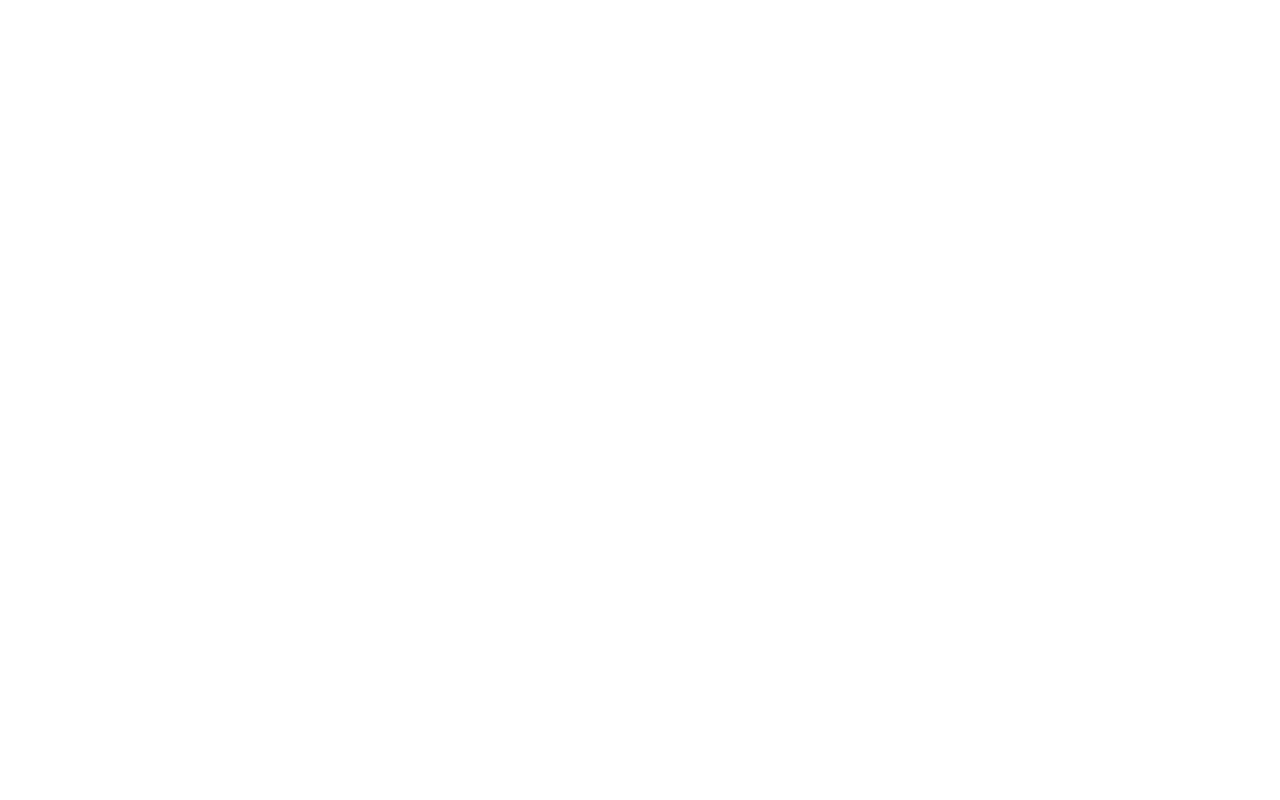
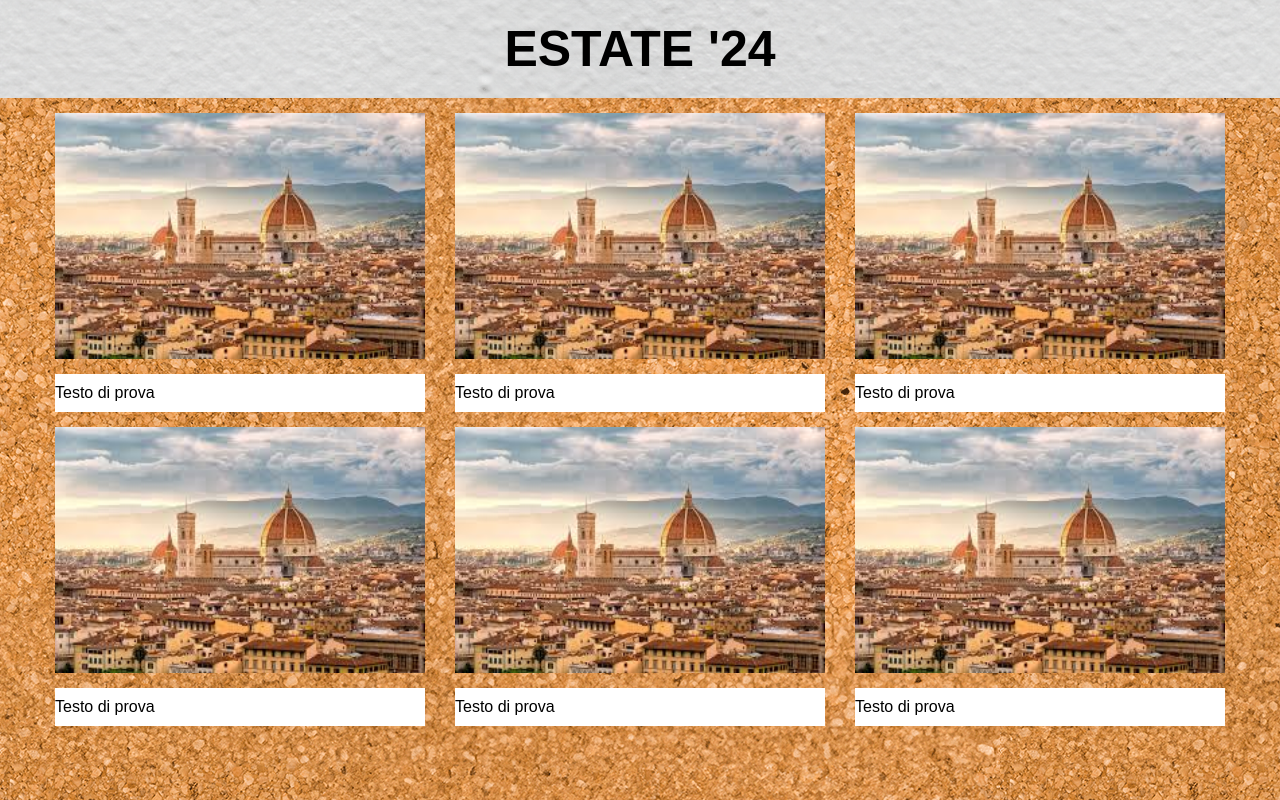
Before and after one commit to EnricoGenovese/js-photo-blog, a plain HTML site: page index.html in a window 1280 px wide. Drawn offline with nearby package versions, Linux system fonts and the light colour scheme; a web font is replaced by a local one.

Commit message:
add HTML structure; add css styling and responsive;  add card animation;

```diff
--- a/css/style.css
+++ b/css/style.css
@@ -4,3 +4,94 @@
     padding: 0;
     box-sizing: border-box;
 }
+
+/* GENERAL */
+
+body {
+    font-family: "Edu TAS Beginner", sans-serif;
+    font-weight: auto;
+    font-style: normal;
+    background-image: url("../img/cork.png");
+}
+
+h1 {
+    background-image: url("../img/wall.png");
+    padding: 20px;
+    font-size: 50px;
+}
+
+
+#myAlbum {
+
+    margin: 0 auto;
+}
+
+img {
+    max-width: 100%;
+    margin: 15px;
+}
+
+/* CONTAINERS */
+
+.container {
+    max-width: 1200px;
+    margin: 0 auto;
+}
+
+.card {
+    display: flex;
+    flex-direction: column;
+}
+
+.caption {
+    margin: 0 15px;
+    padding: 10px 0;
+    background: #FFFFFF;
+}
+
+/* FLEX UTILITIES */
+
+.d-flex {
+    display: flex;
+}
+
+.justify-center {
+    justify-content: center;
+}
+
+/* TEXT UTILITIES */
+
+.text-center {
+    text-align: center;
+}
+
+.uppercase {
+    text-transform: uppercase;
+}
+
+
+/* ANIMATIONS */
+
+
+
+
+/* MEDIA QUERY */
+
+@media screen and (min-width: 768px) {
+    #myAlbum {
+        display: flex;
+        flex-wrap: wrap;
+    }
+
+    .card {
+        width: calc(100% / 2);
+        justify-content: center;
+    }
+}
+
+@media screen and (min-width: 992px) {
+
+    .card {
+        width: calc(100% / 3);
+    }
+}
--- a/index.html
+++ b/index.html
@@ -17,7 +17,37 @@
 </head>
 
 <body>
-
+    <header class="text-center">
+        <h1 class="uppercase">Estate '24</h1>
+    </header>
+    <main>
+        <div id="myAlbum" class="container">
+            <figure class="card">
+                <img src="./img/florence.jpg" alt="">
+                <figcaption class="caption">Testo di prova</figcaption>
+            </figure>
+            <figure class="card">
+                <img src="./img/florence.jpg" alt="">
+                <figcaption class="caption">Testo di prova</figcaption>
+            </figure>
+            <figure class="card">
+                <img src="./img/florence.jpg" alt="">
+                <figcaption class="caption">Testo di prova</figcaption>
+            </figure>
+            <figure class="card">
+                <img src="./img/florence.jpg" alt="">
+                <figcaption class="caption">Testo di prova</figcaption>
+            </figure>
+            <figure class="card">
+                <img src="./img/florence.jpg" alt="">
+                <figcaption class="caption">Testo di prova</figcaption>
+            </figure>
+            <figure class="card">
+                <img src="./img/florence.jpg" alt="">
+                <figcaption class="caption">Testo di prova</figcaption>
+            </figure>
+        </div>
+    </main>
 </body>
 
 </html>
--- a/script/script.js
+++ b/script/script.js
@@ -9,5 +9,4 @@ Studiamo bene la risposta e i dati che ci fornisce iniziando a pensare a come po
 Inseriamo un foglio JavaScript ed effettuiamo una chiamata AJAX all’API di JSON Placeholder, sfruttando la risposta per generare dinamicamente in pagina una serie di foto!
 *Bonus*
 rendi la pagina responsive, in modo che su mobile e tablet le foto si dispongano man mano una sotto l’altra ed il titolo abbia una dimensione adeguata
-
 */
```
Also changed, not shown: img/florence.jpg (added).
